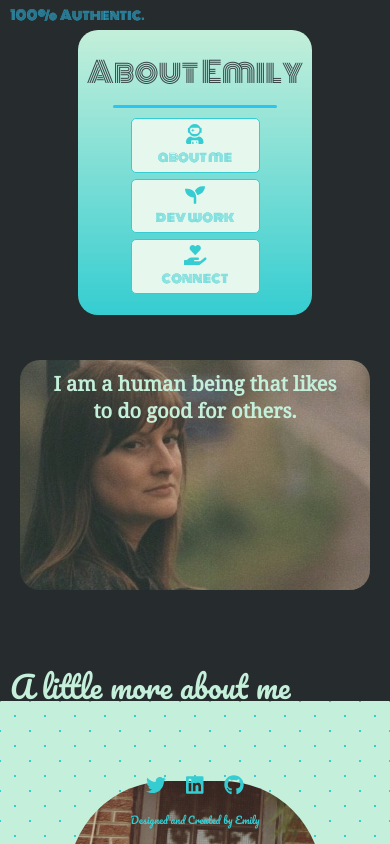
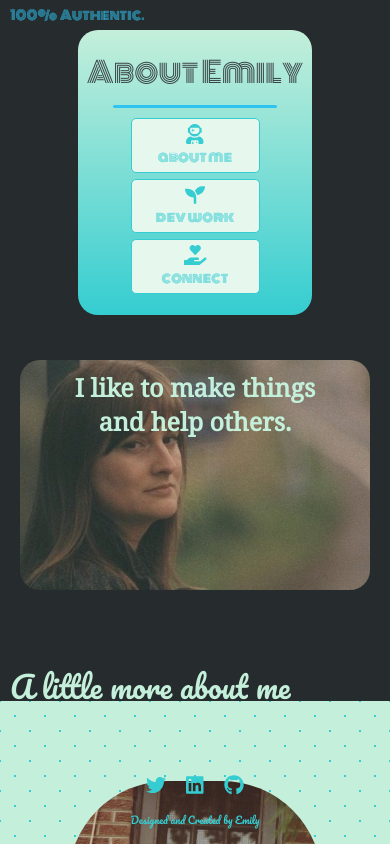
Before and after one commit to emilyjennings/emily-portfolio, a React (Create React App) app: page /about in a window 390 px wide. Shown: the top 844 px of the page. Built offline with nearby package versions, Linux system fonts and the light colour scheme; a web font is replaced by a local one.

Commit message:
more mobile styling

```diff
--- a/src/App.css
+++ b/src/App.css
@@ -1054,10 +1054,10 @@ form {
   }
 
   .story {
-    font-size: 20px;
+    font-size: 25px;
     margin: 0 20px 70px 20px;
     height: 190px;
-    padding-top: 10px
+    padding-top: 10px;
   }
 
   .aboutpage {
--- a/src/components/About.js
+++ b/src/components/About.js
@@ -65,7 +65,7 @@ export default class About extends Component {
     return (
       <div className="aboutpage">
 
-        <div className="story">I am a human being that likes to do good for others.</div>
+        <div className="story">I like to make things and help others.</div>
 
 
         <div className="more">A little more about me</div>
```
